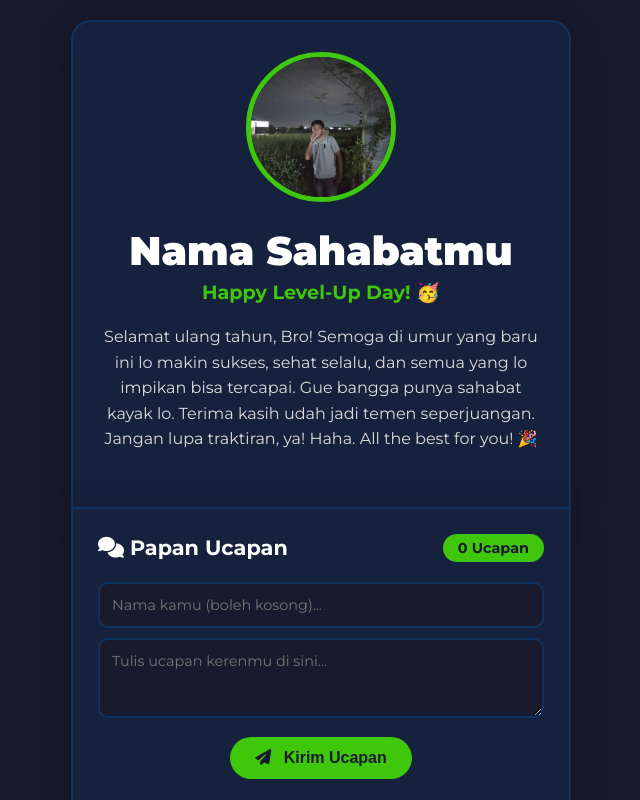
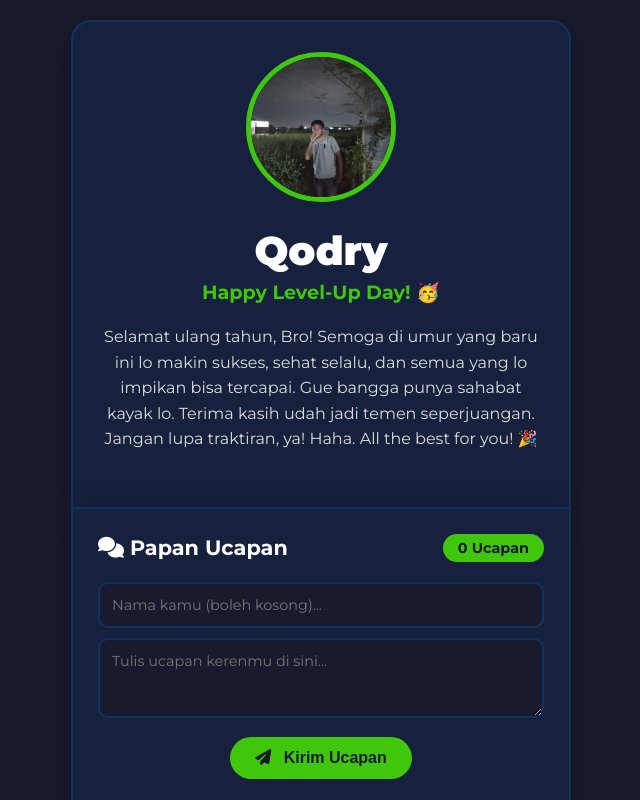
Before and after one commit to hbdid/Hbdqodryyyyy, a plain HTML site: page index.html in a window 1280 px wide. Both pictures are taken after a click on the button "Kasih Ucapan hbd". Shown: the top 800 px of the page, without its empty margins (319-959 px from the left). Drawn offline with nearby package versions, Linux system fonts and the light colour scheme; no server answers.

Commit message:
Update index.html

```diff
--- a/index.html
+++ b/index.html
@@ -199,7 +199,7 @@
             <div class="birthday-card">
                 <div class="card-header">
                     <img src="Qodry.jpg" alt="Foto Profil" class="profile-pic">
-                    <h1>Nama Sahabatmu</h1>
+                    <h1>Qodry</h1>
                     <h2>Happy Level-Up Day! 🥳</h2>
                 </div>
                 <div class="card-body">
```
